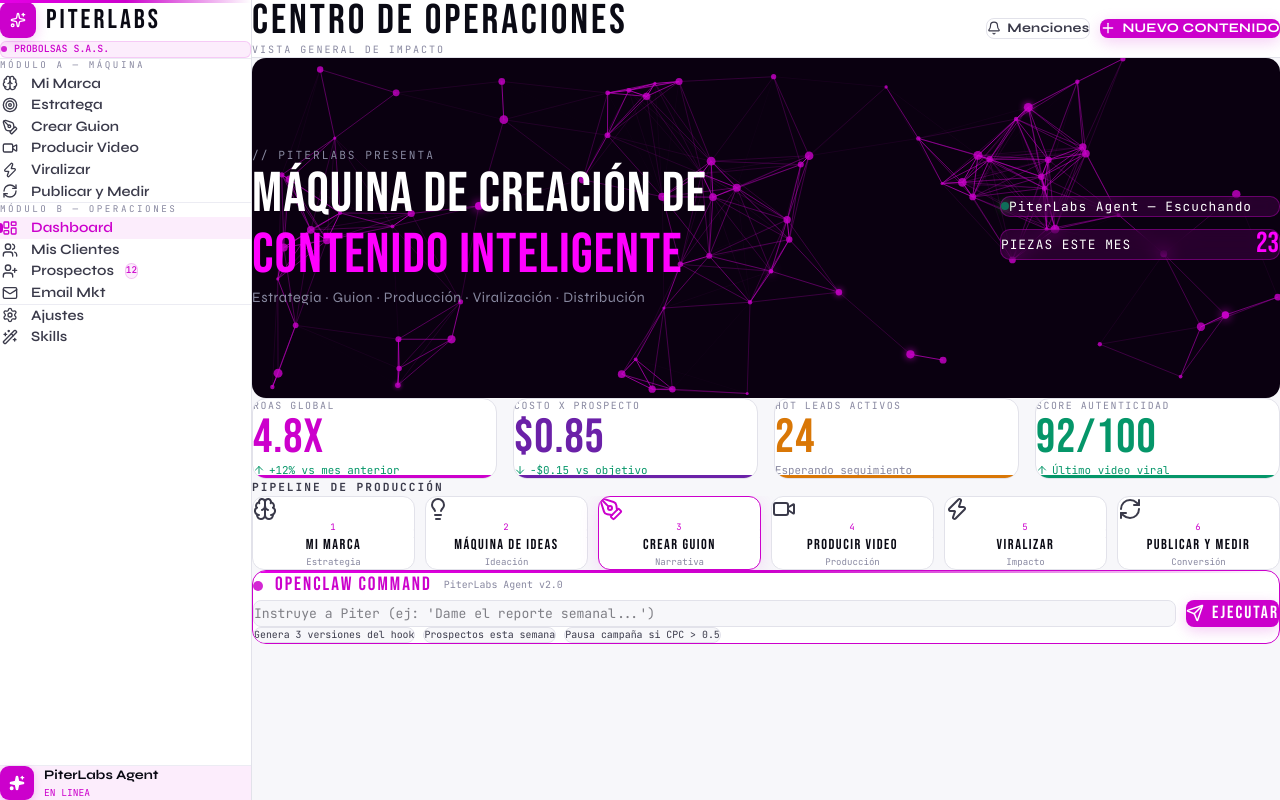
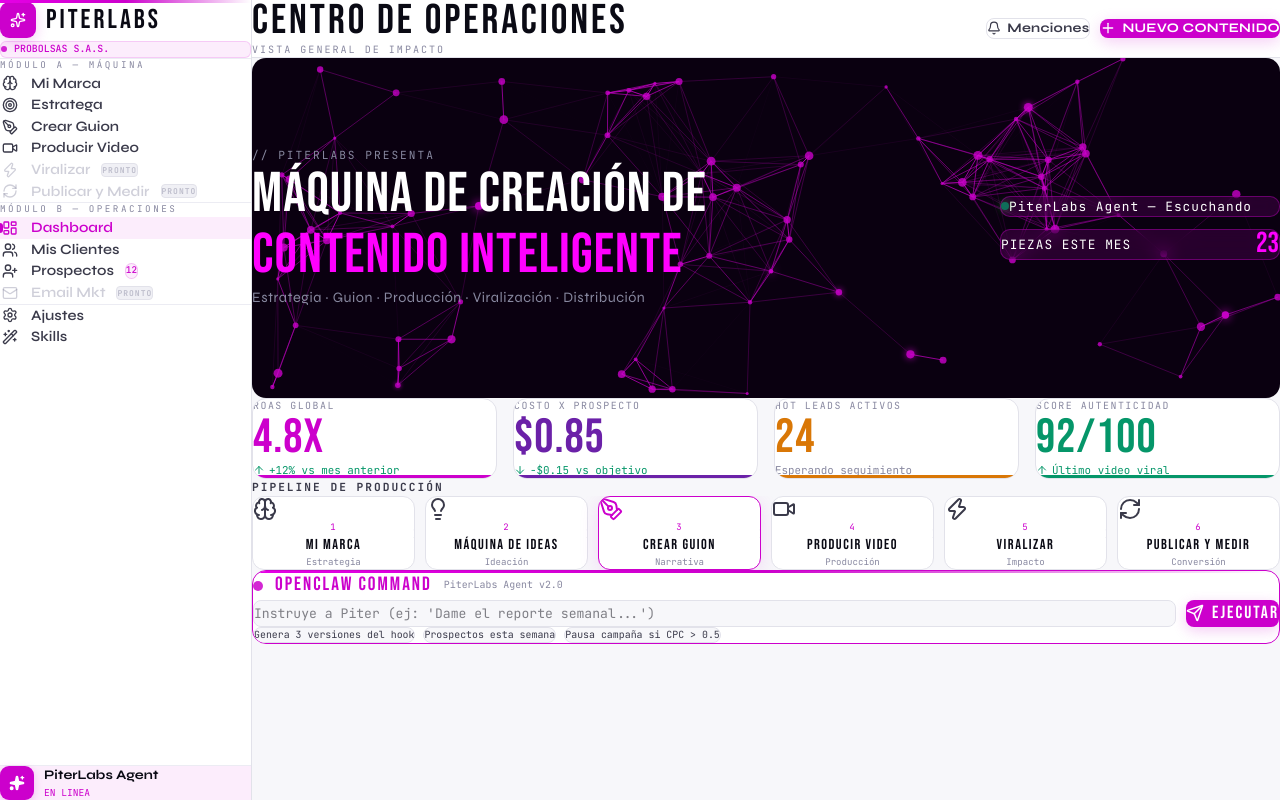
Before and after one commit to pedroprobolsas/piterlabs_marketing, a React (Vite) app in the folder frontend/: page / in a window 1280 px wide. Built offline with nearby package versions, Linux system fonts and the light colour scheme.

Commit message:
refactor: Fix storyboard schema + sidebar limpio (módulos Pronto)

```diff
--- a/frontend/src/components/layout/Sidebar.jsx
+++ b/frontend/src/components/layout/Sidebar.jsx
@@ -1,5 +1,5 @@
 import { NavLink } from 'react-router-dom';
-import { Sparkles, Brain, Lightbulb, Target, PenTool, Video, Zap, RefreshCw, LayoutDashboard, Users, UserPlus, Mail, Settings, Wand2 } from 'lucide-react';
+import { Sparkles, Brain, Target, PenTool, Video, Zap, RefreshCw, LayoutDashboard, Users, UserPlus, Mail, Settings, Wand2, Lock } from 'lucide-react';
 
 export default function Sidebar({ isOpen, setIsOpen }) {
   return (
@@ -50,14 +50,16 @@ export default function Sidebar({ isOpen, setIsOpen }) {
           <Video size={16} className="min-w-[20px]" />
           <span>Producir Video</span>
         </NavLink>
-        <NavLink to="/rayo" className={({isActive}) => `flex items-center gap-[11px] px-[22px] py-[10px] cursor-pointer transition-all duration-150 text-[0.9rem] font-semibold ${isActive ? 'text-magenta bg-magenta-soft font-bold relative before:content-[""] before:absolute before:left-0 before:top-[6px] before:bottom-[6px] before:w-[3px] before:bg-magenta before:rounded-r-[3px]' : 'text-text2 hover:text-magenta hover:bg-magenta-soft'}`}>
+        <div className="flex items-center gap-[11px] px-[22px] py-[10px] text-[0.9rem] font-semibold text-muted/40 cursor-default select-none">
           <Zap size={16} className="min-w-[20px]" />
           <span>Viralizar</span>
-        </NavLink>
-        <NavLink to="/engranaje" className={({isActive}) => `flex items-center gap-[11px] px-[22px] py-[10px] cursor-pointer transition-all duration-150 text-[0.9rem] font-semibold ${isActive ? 'text-magenta bg-magenta-soft font-bold relative before:content-[""] before:absolute before:left-0 before:top-[6px] before:bottom-[6px] before:w-[3px] before:bg-magenta before:rounded-r-[3px]' : 'text-text2 hover:text-magenta hover:bg-magenta-soft'}`}>
+          <span className="ml-auto font-jetbrains text-[0.5rem] px-[6px] py-[1px] rounded-[4px] bg-surface border border-border text-muted/50 uppercase tracking-[1px]">Pronto</span>
+        </div>
+        <div className="flex items-center gap-[11px] px-[22px] py-[10px] text-[0.9rem] font-semibold text-muted/40 cursor-default select-none">
           <RefreshCw size={16} className="min-w-[20px]" />
           <span>Publicar y Medir</span>
-        </NavLink>
+          <span className="ml-auto font-jetbrains text-[0.5rem] px-[6px] py-[1px] rounded-[4px] bg-surface border border-border text-muted/50 uppercase tracking-[1px]">Pronto</span>
+        </div>
 
         <hr className="border-t border-border-soft my-[8px] mx-0" />
 
@@ -78,10 +80,11 @@ export default function Sidebar({ isOpen, setIsOpen }) {
           <span>Prospectos</span>
           <div className="ml-auto font-jetbrains text-[0.58rem] px-[8px] py-[2px] rounded-[10px] bg-magenta-soft text-magenta border border-magenta/20 font-medium">12</div>
         </NavLink>
-        <NavLink to="/email" className={({isActive}) => `flex items-center gap-[11px] px-[22px] py-[10px] cursor-pointer transition-all duration-150 text-[0.9rem] font-semibold ${isActive ? 'text-magenta bg-magenta-soft font-bold relative before:content-[""] before:absolute before:left-0 before:top-[6px] before:bottom-[6px] before:w-[3px] before:bg-magenta before:rounded-r-[3px]' : 'text-text2 hover:text-magenta hover:bg-magenta-soft'}`}>
+        <div className="flex items-center gap-[11px] px-[22px] py-[10px] text-[0.9rem] font-semibold text-muted/40 cursor-default select-none">
           <Mail size={16} className="min-w-[20px]" />
           <span>Email Mkt</span>
-        </NavLink>
+          <span className="ml-auto font-jetbrains text-[0.5rem] px-[6px] py-[1px] rounded-[4px] bg-surface border border-border text-muted/50 uppercase tracking-[1px]">Pronto</span>
+        </div>
 
         <hr className="border-t border-border-soft my-[8px] mx-0" />
 
```
Also changed, not shown: 1 other file (tests, documents, lock files or other folders).
